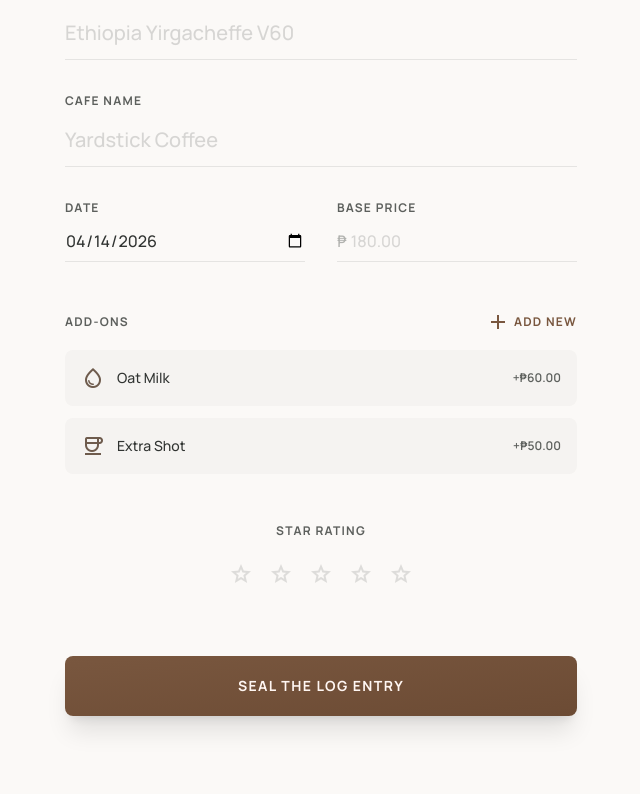
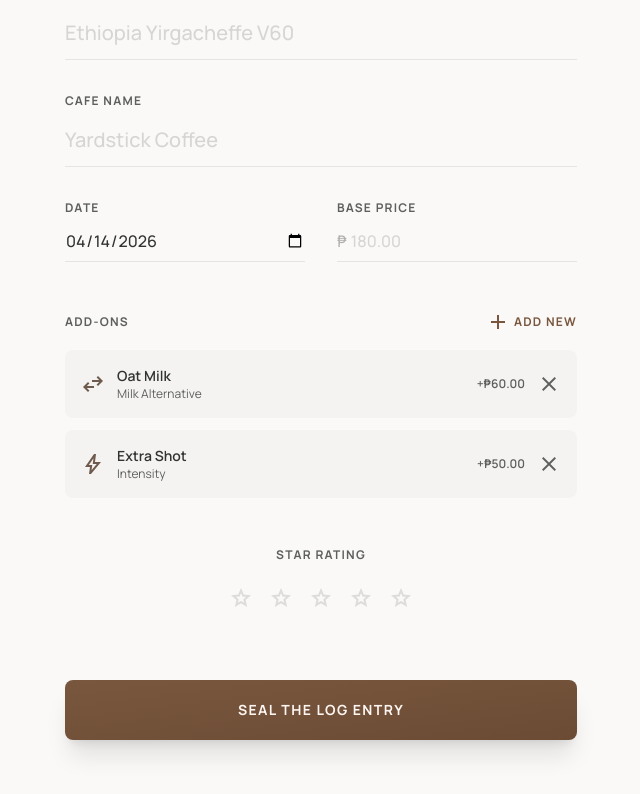
Before and after one commit to airemcs/brew-memoir, a Next.js app: page /entry/new in a window 1280 px wide. Shown: the part 711-1505 px from the top of the page, without its empty margins (319-959 px from the left). Built offline with nearby package versions, Linux system fonts and the light colour scheme.

Commit message:
Adjust Add-Ons

```diff
--- a/src/app/entry/new/page.tsx
+++ b/src/app/entry/new/page.tsx
@@ -1,9 +1,9 @@
 "use client";
 
 import Link from "next/link";
-import { useState } from "react";
-import type { BeverageCategory } from "@/types";
-import { BEVERAGE_CATEGORIES } from "@/types";
+import { useEffect, useState } from "react";
+import type { AddOn, AddOnCategory, BeverageCategory } from "@/types";
+import { ADDON_CATEGORIES, BEVERAGE_CATEGORIES } from "@/types";
 
 // ---------------------------------------------------------------------------
 // Constants
@@ -34,10 +34,20 @@ const CATEGORY_LABEL: Record<BeverageCategory, string> = {
   Specialty: "Specialty",
 };
 
-// Swap for dynamic add-ons from GET /api/entries/addons when backend is ready
-const STATIC_ADDONS = [
-  { name: "Oat Milk", price: 60, icon: "water_drop" },
-  { name: "Extra Shot", price: 50, icon: "coffee" },
+const ADDON_CATEGORY_ICON: Record<AddOnCategory, string> = {
+  alternative: "swap_horiz",
+  intensity:   "bolt",
+  syrup:       "water_drop",
+  temperature: "thermostat",
+  topping:     "layers",
+  size:        "straighten",
+  customization: "tune",
+};
+
+// Initial add-ons shown before the user adds more
+const INITIAL_ADDONS: AddOn[] = [
+  { name: "Oat Milk",    category: "alternative", price: 60 },
+  { name: "Extra Shot",  category: "intensity",   price: 50 },
 ];
 
 // ---------------------------------------------------------------------------
@@ -97,6 +107,26 @@ function StarRating({
 export default function NewEntryPage() {
   const [category, setCategory] = useState<BeverageCategory | null>(null);
   const [rating, setRating] = useState(0);
+  const [addOns, setAddOns] = useState<AddOn[]>(INITIAL_ADDONS);
+  const [showSheet, setShowSheet] = useState(false);
+  const [sheetCategory, setSheetCategory] = useState<AddOnCategory>("alternative");
+  const [sheetName, setSheetName] = useState("");
+  const [sheetPrice, setSheetPrice] = useState("");
+
+  useEffect(() => {
+    document.body.style.overflow = showSheet ? "hidden" : "";
+    return () => { document.body.style.overflow = ""; };
+  }, [showSheet]);
+
+  function handleAddAddon() {
+    if (!sheetName.trim()) return;
+    const price = parseFloat(sheetPrice) || 0;
+    setAddOns((prev) => [...prev, { name: sheetName.trim(), category: sheetCategory, price }]);
+    setShowSheet(false);
+    setSheetName("");
+    setSheetPrice("");
+    setSheetCategory("alternative");
+  }
 
   return (
     <>
@@ -258,10 +288,9 @@ export default function NewEntryPage() {
               <label className="text-[0.75rem] uppercase tracking-widest font-bold text-on-surface-variant">
                 Add-ons
               </label>
-              {/* Add New is wired up but redirect is deferred until backend is ready */}
               <button
                 type="button"
-                onClick={() => {}}
+                onClick={() => setShowSheet(true)}
                 className="text-primary text-xs font-bold uppercase tracking-widest flex items-center gap-1 hover:opacity-70 transition-opacity"
               >
                 <span className="material-symbols-outlined text-lg">add</span>
@@ -269,18 +298,34 @@ export default function NewEntryPage() {
               </button>
             </div>
             <div className="space-y-3">
-              {STATIC_ADDONS.map((addon) => (
+              {addOns.map((addon, idx) => (
                 <div
-                  key={addon.name}
+                  key={idx}
                   className="flex items-center justify-between p-4 bg-surface-container-low rounded-xl"
                 >
                   <div className="flex items-center gap-3">
-                    <span className="material-symbols-outlined text-secondary">{addon.icon}</span>
-                    <span className="text-sm font-medium">{addon.name}</span>
+                    <span className="material-symbols-outlined text-secondary">
+                      {ADDON_CATEGORY_ICON[addon.category]}
+                    </span>
+                    <div className="flex flex-col">
+                      <span className="text-sm font-semibold">{addon.name}</span>
+                      <span className="text-xs text-on-surface-variant capitalize">
+                        {addon.category === "alternative" ? "Milk Alternative" : addon.category}
+                      </span>
+                    </div>
                   </div>
-                  <span className="text-xs font-semibold text-on-surface-variant">
-                    +₱{addon.price.toFixed(2)}
-                  </span>
+                  <div className="flex items-center gap-3">
+                    <span className="text-xs font-semibold text-on-surface-variant self-center">
+                      +₱{addon.price.toFixed(2)}
+                    </span>
+                    <button
+                      type="button"
+                      onClick={() => setAddOns((prev) => prev.filter((_, i) => i !== idx))}
+                      className="flex items-center text-on-surface-variant hover:text-error transition-colors"
+                    >
+                      <span className="material-symbols-outlined text-base">close</span>
+                    </button>
+                  </div>
                 </div>
               ))}
             </div>
@@ -301,7 +346,7 @@ export default function NewEntryPage() {
           <div className="pt-4">
             <button
               type="submit"
-              className="w-full py-5 rounded-xl bg-linear-to-br from-primary to-primary-dim text-on-primary font-bold tracking-widest uppercase text-sm shadow-xl active:scale-[0.98] transition-all duration-300"
+              className=" w-full py-5 rounded-xl bg-linear-to-br from-primary to-primary-dim text-on-primary font-bold tracking-widest uppercase text-sm shadow-xl active:scale-[0.98] transition-all duration-300"
             >
               Seal the Log Entry
             </button>
@@ -309,6 +354,109 @@ export default function NewEntryPage() {
 
         </form>
       </main>
+
+      {/* ── Add-on Sheet ── */}
+      {showSheet && (
+        <div className="fixed inset-0 z-60 flex flex-col justify-end">
+          {/* Overlay */}
+          <div
+            className="absolute inset-0 bg-on-background/40 backdrop-blur-sm"
+            onClick={() => setShowSheet(false)}
+          />
+
+          {/* Sheet */}
+          <div className="relative z-10 w-full max-w-lg mx-auto bg-surface-container-lowest rounded-t-[2.5rem] shadow-[0_-8px_48px_rgba(48,51,49,0.12)] px-8 pt-6 pb-12 space-y-8">
+            {/* Drag handle */}
+            <div className="w-12 h-1 bg-outline-variant/30 rounded-full mx-auto" />
+
+            {/* Header */}
+            <div className="space-y-1">
+              <h2 className="text-2xl font-extrabold tracking-[-0.02em] text-on-background">
+                Add Upgrade
+              </h2>
+              <p className="text-sm text-on-surface-variant font-medium">
+                Customize your brew profile with artisanal enhancements.
+              </p>
+            </div>
+
+            {/* Category chips */}
+            <div className="space-y-3">
+              <label className="text-[0.6875rem] uppercase tracking-widest font-bold text-on-surface-variant block">
+                Upgrade Category
+              </label>
+              <div className="flex flex-wrap gap-2">
+                {ADDON_CATEGORIES.filter((cat) => cat !== "customization").map((cat) => (
+                  <button
+                    key={cat}
+                    type="button"
+                    onClick={() => setSheetCategory(cat)}
+                    className={`px-4 py-2 rounded-full text-sm font-bold transition-all ${
+                      sheetCategory === cat
+                        ? "bg-secondary-container text-on-secondary-container border border-primary/10"
+                        : "bg-surface-container text-on-surface-variant hover:bg-surface-container-high"
+                    }`}
+                  >
+                    {cat === "alternative" ? "Milk Alternative" : cat.charAt(0).toUpperCase() + cat.slice(1)}
+                  </button>
+                ))}
+              </div>
+            </div>
+
+            {/* Item name */}
+            <div className="relative group">
+              <label className="text-[0.6875rem] uppercase tracking-widest font-bold text-on-surface-variant block mb-1">
+                Item Name
+              </label>
+              <input
+                type="text"
+                value={sheetName}
+                onChange={(e) => setSheetName(e.target.value)}
+                placeholder="e.g., Oat Milk, Extra Shot"
+                className="w-full bg-transparent border-0 border-b border-outline-variant/30 py-3 text-lg font-medium placeholder:text-outline-variant/50 focus:ring-0 focus:outline-none focus:border-primary transition-colors"
+              />
+              <div className="absolute bottom-0 left-0 h-0.5 w-0 bg-linear-to-r from-primary to-primary-dim transition-all duration-300 group-focus-within:w-full" />
+            </div>
+
+            {/* Price */}
+            <div className="relative group">
+              <label className="text-[0.6875rem] uppercase tracking-widest font-bold text-on-surface-variant block mb-1">
+                Price (Optional)
+              </label>
+              <div className="flex items-center gap-2">
+                <span className="text-lg font-medium text-on-surface">₱</span>
+                <input
+                  type="number"
+                  min={0}
+                  step={0.5}
+                  value={sheetPrice}
+                  onChange={(e) => setSheetPrice(e.target.value)}
+                  placeholder="0.00"
+                  className="w-full bg-transparent border-0 border-b border-outline-variant/30 py-3 text-lg font-medium placeholder:text-outline-variant/50 focus:ring-0 focus:outline-none focus:border-primary transition-colors"
+                />
+              </div>
+              <div className="absolute bottom-0 left-0 h-0.5 w-0 bg-linear-to-r from-primary to-primary-dim transition-all duration-300 group-focus-within:w-full" />
+            </div>
+
+            {/* Actions */}
+            <div className="flex gap-4 pt-2">
+              <button
+                type="button"
+                onClick={() => setShowSheet(false)}
+                className="flex-1 py-4 rounded-xl bg-surface-container-high text-primary font-bold text-sm uppercase tracking-widest hover:bg-surface-variant active:scale-[0.98] transition-all"
+              >
+                Cancel
+              </button>
+              <button
+                type="button"
+                onClick={handleAddAddon}
+                className="flex-1 py-4 rounded-xl bg-linear-to-br from-primary to-primary-dim text-on-primary font-bold text-sm uppercase tracking-widest shadow-lg active:scale-[0.98] hover:opacity-90 transition-all"
+              >
+                Add
+              </button>
+            </div>
+          </div>
+        </div>
+      )}
 
       {/* ── Bottom Nav (mobile) ── */}
       <nav
```
